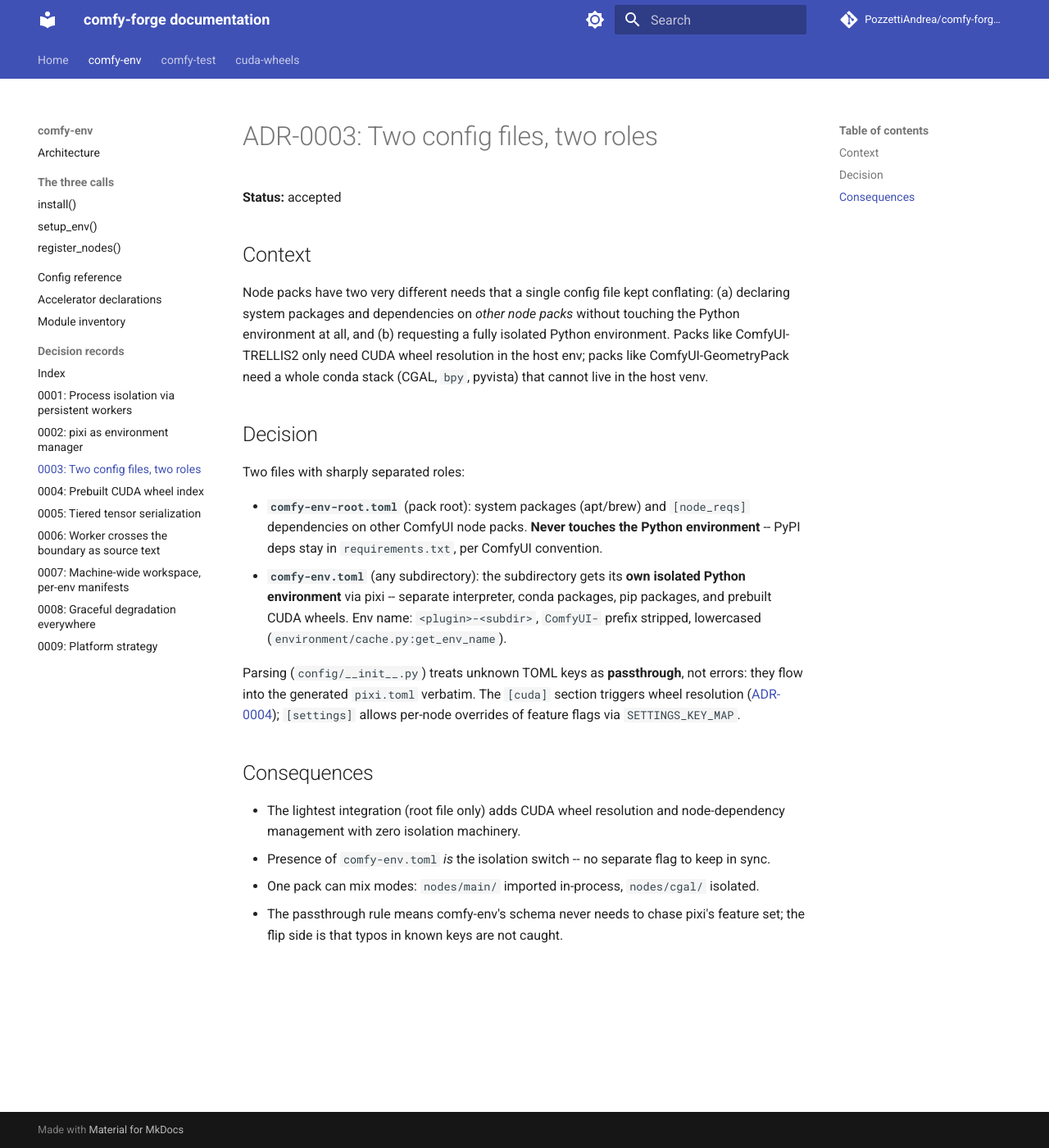
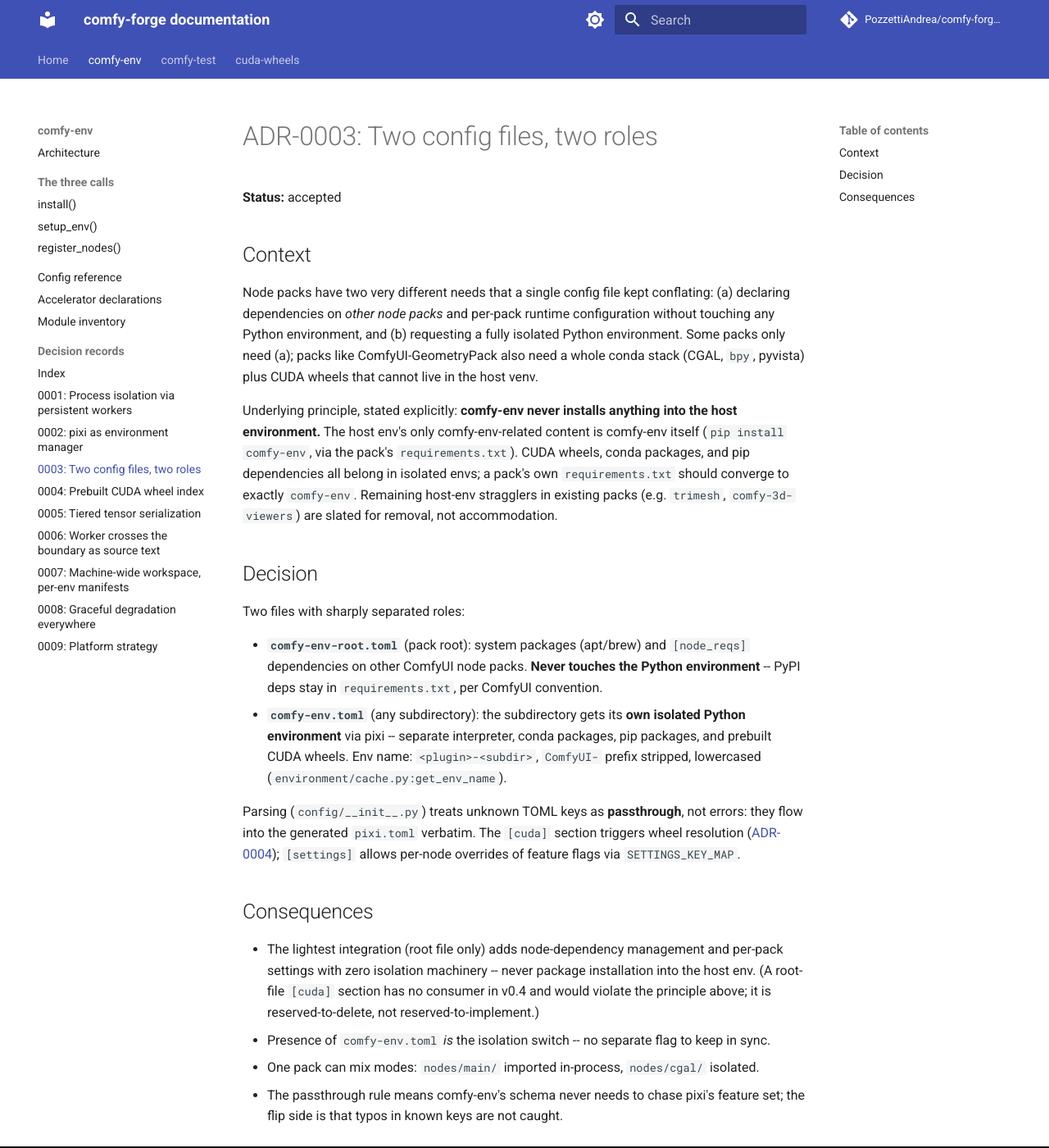
Before and after one commit to Comfy-Forge/comfy-forge-docs, an MkDocs documentation site: the page built from docs/comfy-env/adr/0003-two-config-files-with-two-roles.md, in a window 1280 px wide and 1400 px high. Shown: the whole window at 82% size. Built offline with MkDocs 1.6.1 and Material for MkDocs 9.7.7, drawn with Linux system fonts in a browser that asks for light colours; comment, search, counter and statistics services are not loaded.

Commit message:
State the host-environment principle: comfy-env never installs to the host env
The only comfy-env-related content in the host env is comfy-env itself.
Fixes the TRELLIS2 'CUDA wheels in the host env' claim (ADR-0003,
config.md), marks root [dependencies]/[cuda] as
contrary-to-principle/reserved-to-delete, and adds prominent statements to
the config reference and architecture page.

```diff
--- a/docs/comfy-env/adr/0003-two-config-files-with-two-roles.md
+++ b/docs/comfy-env/adr/0003-two-config-files-with-two-roles.md
@@ -5,11 +5,19 @@
 ## Context
 
 Node packs have two very different needs that a single config file kept
-conflating: (a) declaring system packages and dependencies on *other node
-packs* without touching the Python environment at all, and (b) requesting a
-fully isolated Python environment. Packs like ComfyUI-TRELLIS2 only need CUDA
-wheel resolution in the host env; packs like ComfyUI-GeometryPack need a whole
-conda stack (CGAL, `bpy`, pyvista) that cannot live in the host venv.
+conflating: (a) declaring dependencies on *other node packs* and per-pack
+runtime configuration without touching any Python environment, and (b)
+requesting a fully isolated Python environment. Some packs only need (a);
+packs like ComfyUI-GeometryPack also need a whole conda stack (CGAL, `bpy`,
+pyvista) plus CUDA wheels that cannot live in the host venv.
+
+Underlying principle, stated explicitly: **comfy-env never installs anything
+into the host environment.** The host env's only comfy-env-related content
+is comfy-env itself (`pip install comfy-env`, via the pack's
+`requirements.txt`). CUDA wheels, conda packages, and pip dependencies all
+belong in isolated envs; a pack's own `requirements.txt` should converge to
+exactly `comfy-env`. Remaining host-env stragglers in existing packs (e.g.
+`trimesh`, `comfy-3d-viewers`) are slated for removal, not accommodation.
 
 ## Decision
 
@@ -32,8 +40,11 @@
 
 ## Consequences
 
-- The lightest integration (root file only) adds CUDA wheel resolution and
-  node-dependency management with zero isolation machinery.
+- The lightest integration (root file only) adds node-dependency management
+  and per-pack settings with zero isolation machinery -- never package
+  installation into the host env. (A root-file `[cuda]` section has no
+  consumer in v0.4 and would violate the principle above; it is
+  reserved-to-delete, not reserved-to-implement.)
 - Presence of `comfy-env.toml` *is* the isolation switch -- no separate flag
   to keep in sync.
 - One pack can mix modes: `nodes/main/` imported in-process, `nodes/cgal/`
```
Also changed, not shown: docs/comfy-env/config.md (+16 -5 lines), docs/comfy-env/index.md (+4 -1 lines), docs/comfy-env/install.md (+9 -0 lines).
